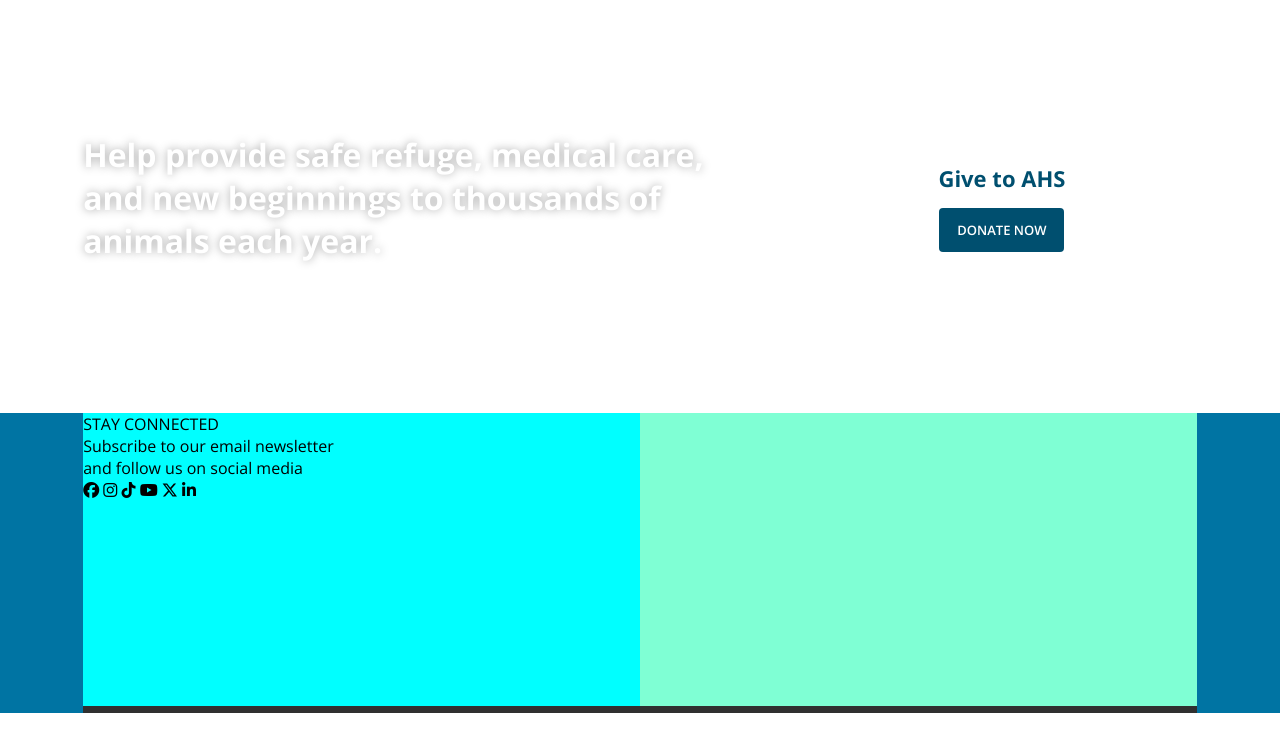
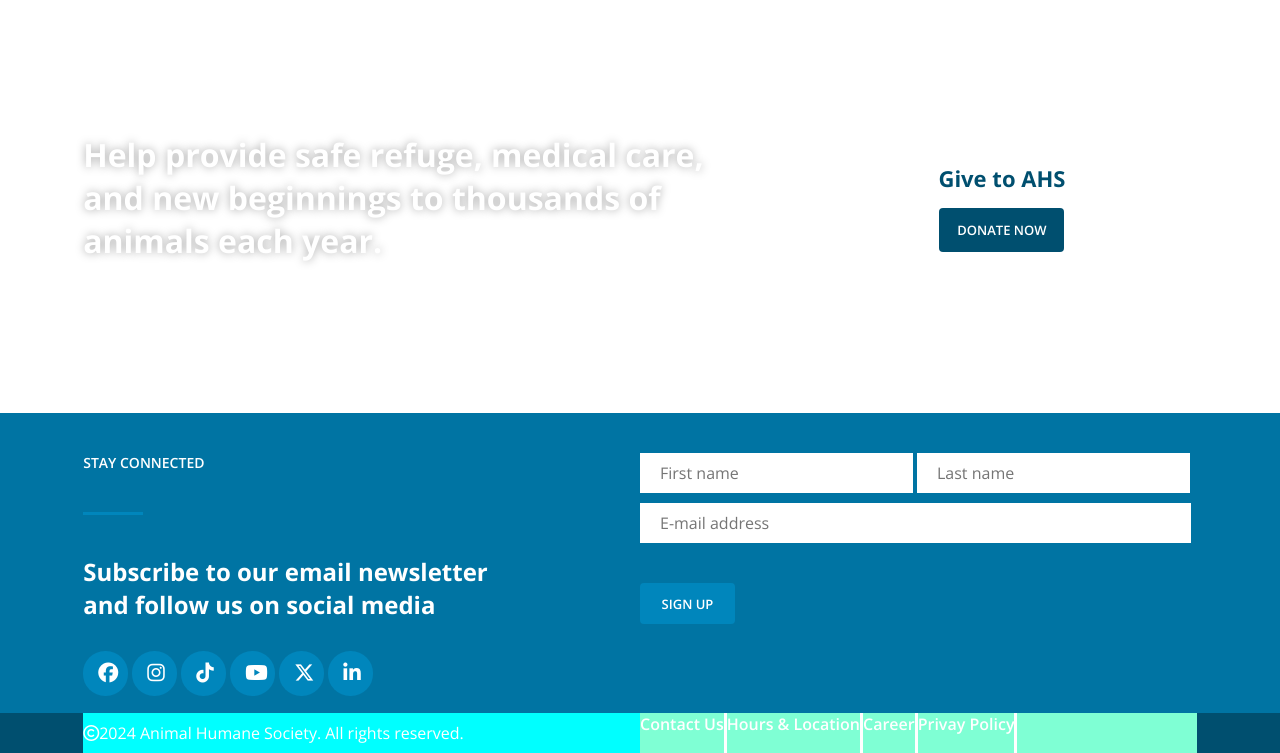
Before and after one commit to DeNike005/Animal-shelter, a plain HTML site: page index.html in a window 1280 px wide. Shown: the part 2556-3309 px from the top of the page. Before the commit the page ends 3269 px from the top, so only its background shows below. Drawn offline with nearby package versions, Linux system fonts and the light colour scheme.

Commit message:
add copyright to practice-booking

```diff
--- a/css/style.css
+++ b/css/style.css
@@ -277,6 +277,9 @@ button{
 #L-btn{
     margin-top: 40px;
 }
+.borad{
+    border-radius: 4px;
+}
 #donate-container{
     height: 360px;
     width: 87%;
@@ -326,23 +329,115 @@ button{
     height: 300px;
     width: 100%;
     background-color: #0074A3;
-    /* display: flex; */
-    /* padding-left: 80px; */
 }
 #sub-contx{
     height: 300px;
     width: 87%;
     margin: 0 auto;
-    background-color: #303030;
+    /* background-color: #303030; */
     display: flex;
 }
 .sub-cont1{
     height: 293px;
     width: 50%;
-    background-color: aqua;
+    /* background-color: aqua; */
+    padding-top: 40px;
+    color: #fff;
 }
 .sub-cont2{
     height: 293px;
     width: 50%;
+    /* background-color: aquamarine; */
+    padding-top: 40px;
+}
+#connect{
+    font-weight: 600;
+    font-size: 14px;
+
+}
+#border{
+    border-bottom: 3px solid #0086BC;
+    width: 60px;
+    padding-top: 40px;
+}
+#p-letter{
+    font-size: 24px;
+    font-weight: 700;
+    padding-top: 40px;
+    border-right: black;
+}
+.fa-brands{
+    height: 45px;
+    width: 45px;
+    border-radius: 22px;
+    gap: 30px;
+    background-color: #0086BC;
+    margin-top: 30px;
+    font-size: 20px;
+    padding-top: 12px;
+    padding-left: 15px;
+}
+.inputs{
+    height: 40px;
+    width: 49%;
+    border: none;
+    padding-left: 20px;
+    font-size: 16px;
+    font-weight: 400;
+}
+.email{
+    width: 99%;
+    margin-top: 10px;
+}
+#sign-btn{
+    height: 41px;
+    width: 95px;
+    text-transform: uppercase;
+    background-color: #0086BC;
+    border-radius: 4px;
+    color: #fff;
+    border: none;
+    margin: 40px 0 10px;
+    font-size: 13px;
+    font-weight: 600;
+    /* padding: 10px 20px; */
+}
+#sign-btn:hover{
+    background-color: #fff;
+    color: #0086BC;
+}
+#footer{
+    width: 100%;
+    height: 40px;
+    background-color: #004F6F;
+}
+#footer-0{
+    height: 100%;
+    width: 87%;
+    margin: 0 auto;
+    background-color: #EEF3FA;
+    display: flex;
+    color: #fff;
+}
+#footer-1{
+    height: 100%;
+    width: 50%;
+    background-color: aqua;
+    display: flex;
+    /* justify-content: center; */
+    align-items: center;
+}
+#footer-2{
+    height: 100%;
+    width: 50%;
     background-color: aquamarine;
+    display: flex;
+    font-weight: 600;
+    font-size: 16px;
+
 }
+.link-contact{
+    color: #fff;
+    border-right: 3px solid #fff;
+
+}
--- a/index.html
+++ b/index.html
@@ -173,9 +173,10 @@
     <div id="sub-cont">
         <div id="sub-contx">
             <div class="sub-cont1">
-                <p>STAY CONNECTED</p>
-                <P>Subscribe to our email newsletter<br>and follow us on social media</P>
-                <div>
+                <p id="connect">STAY CONNECTED</p>
+                <div id="border"></div>
+                <P id="p-letter">Subscribe to our email newsletter<br>and follow us on social media</P>
+                <div class="fa-solid">
                     <i class="fa-brands fa-facebook"></i>
                     <i class="fa-brands fa-instagram"></i>
                     <i class="fa-brands fa-tiktok"></i>
@@ -185,7 +186,23 @@
                 </div>
             </div>
             <div class="sub-cont2">
-
+                <input class="inputs" type="text" placeholder="First name">
+                <input class="inputs" type="text" placeholder="Last name">
+                <input class="inputs email" type="text" placeholder="E-mail address">
+                <button id="sign-btn">sign up</button>
+            </div>
+        </div>
+        <div id="footer">
+            <div id="footer-0">
+                <div id="footer-1">
+                    <i class="fa-regular fa-copyright"></i>
+                    <p id="copyright"> 2024 Animal Humane Society. All rights reserved.</p>
+                </div>
+                <div id="footer-2">
+                    <a class="link-contact" href="">Contact Us</a>
+                    <a class="link-contact" href="">Hours & Location</a>
+                    <a class="link-contact" href="">Career</a>
+                    <a class="link-contact" href="">Privay Policy</a>
                 </div>
             </div>
         </div>
```
Lines whose indentation alone changed are shown as unchanged.
